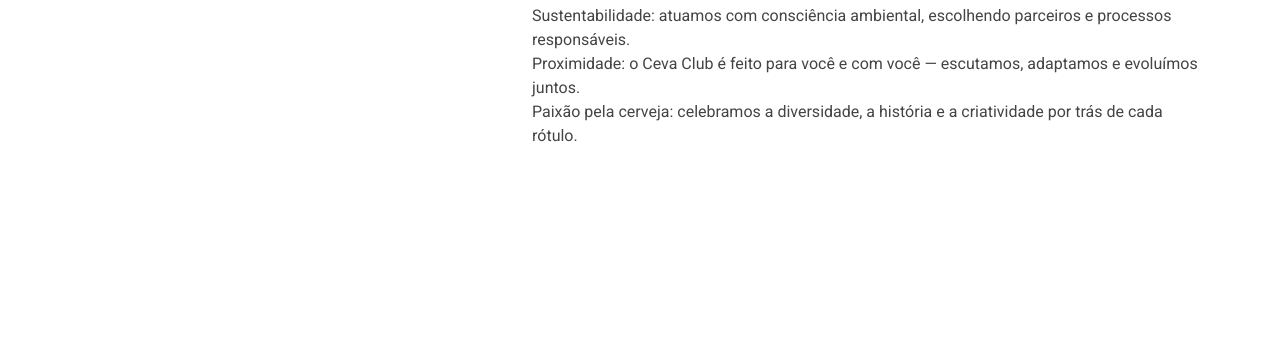
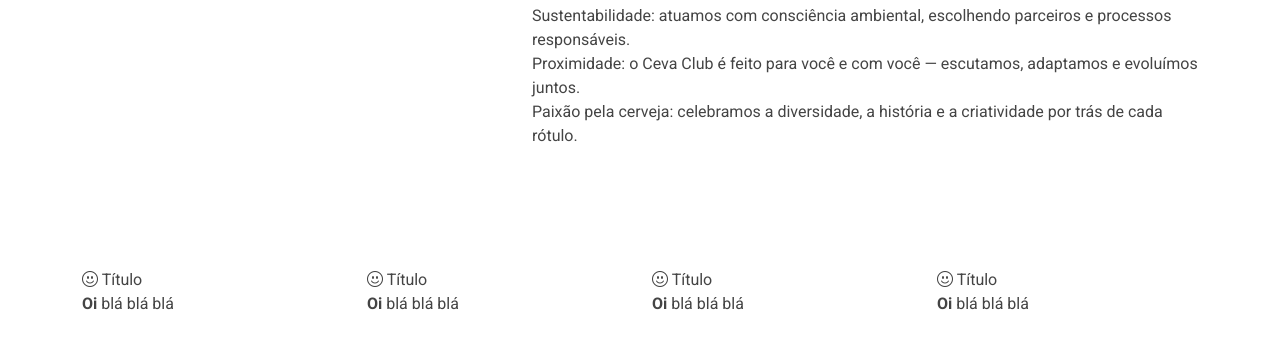
Before and after one commit to imgabriellima1/projeto-bootstrap, a plain HTML site: page index.html in a window 1280 px wide. Shown: the part 1286-1634 px from the top of the page. Drawn offline with nearby package versions, Linux system fonts and the light colour scheme; a script that the page names is missing.

Commit message:
sessao statistics

```diff
--- a/index.html
+++ b/index.html
@@ -181,9 +181,57 @@
         </section> <!-- Fim Sobre -->
 
         <!-- Status / Estatisticas -->
-        <section id="about" class="about section">
+        <section id="statistics" class="statistics">
+            <div class="container">
+                <div class="row gy-4">
+                    <article class="col-lg-3 col-md-6">
+                        <div class="statistics-item">
+                            <i class="bi bi-emoji-smile"></i>
+                            <span data-purecounter-start="0" data-purecounter-end="257" data-purecounter-duration="3" class="purecounter">Título</span>
+                            <p>
+                                <strong>Oi</strong>
+                                <span>blá blá blá</span>
+                            </p>
+                        </div>
+                    </article>
 
-        </section> <!-- Fim Sobre -->
+                    <article class="col-lg-3 col-md-6">
+                        <div class="statistics-item">
+                            <i class="bi bi-emoji-smile"></i>
+                            <span data-purecounter-start="0" data-purecounter-end="257" data-purecounter-duration="3" class="purecounter">Título</span>
+                            <p>
+                                <strong>Oi</strong>
+                                <span>blá blá blá</span>
+                            </p>
+                        </div>
+                    </article>
+
+                    <article class="col-lg-3 col-md-6">
+                        <div class="statistics-item">
+                            <i class="bi bi-emoji-smile"></i>
+                            <span data-purecounter-start="0" data-purecounter-end="257" data-purecounter-duration="3" class="purecounter">Título</span>
+                            <p>
+                                <strong>Oi</strong>
+                                <span>blá blá blá</span>
+                            </p>
+                        </div>
+                    </article>
+
+                    <article class="col-lg-3 col-md-6">
+                        <div class="statistics-item">
+                            <i class="bi bi-emoji-smile"></i>
+                            <span data-purecounter-start="0" data-purecounter-end="257" data-purecounter-duration="3" class="purecounter">Título</span>
+                            <p>
+                                <strong>Oi</strong>
+                                <span>blá blá blá</span>
+                            </p>
+                        </div>
+                    </article>
+
+                </div>
+            </div>
+
+        </section> <!-- Fim Estatisticas -->
 
         <!-- Serviços -->
         <section id="services" class="services section">
```
